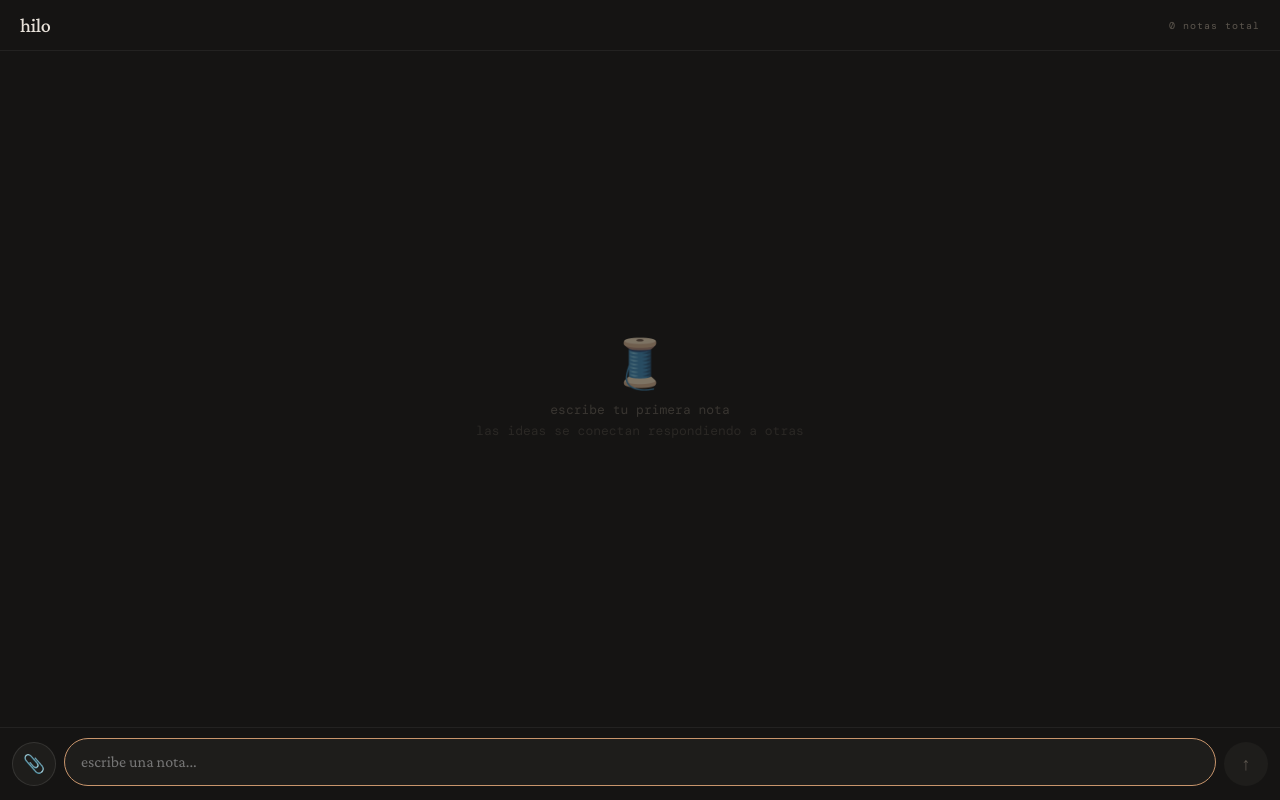
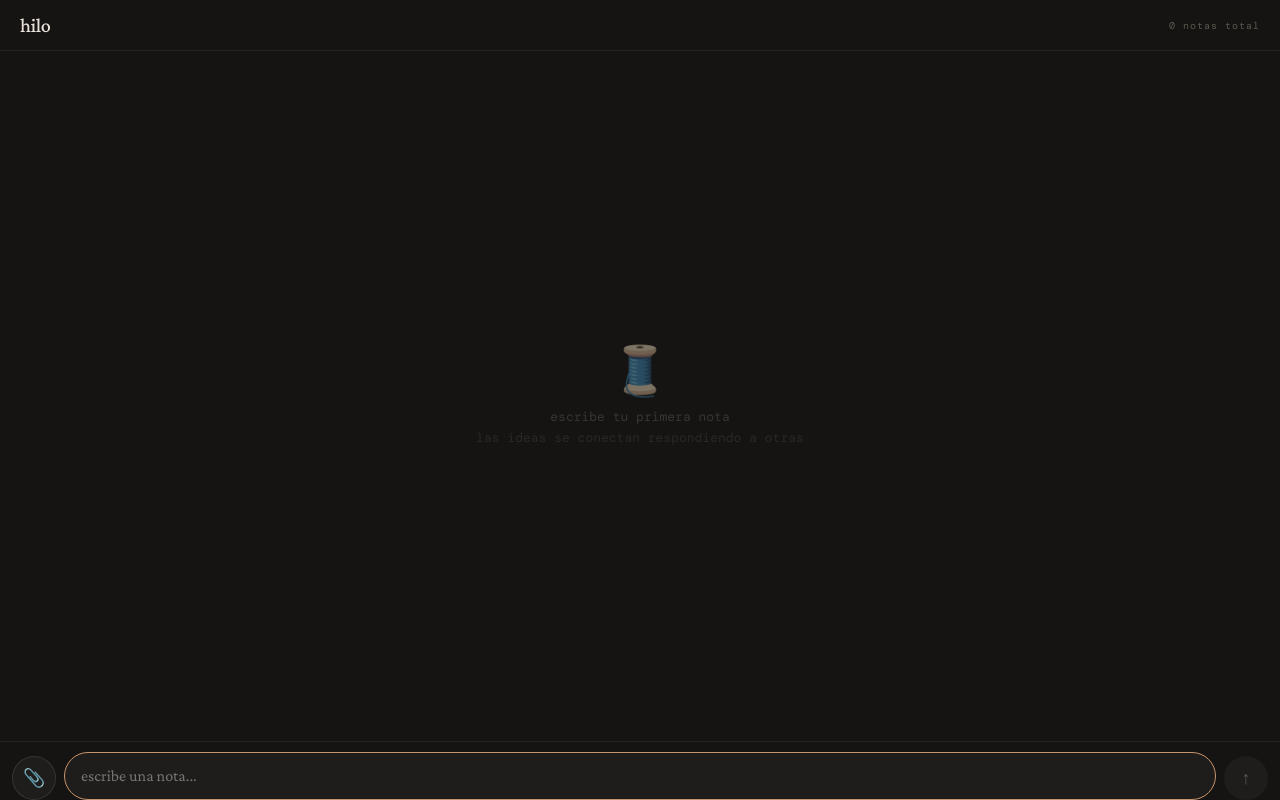
Before and after one commit to Elbastito/Hilo, a React (Vite) app: page / in a window 1280 px wide. Built offline with nearby package versions, Linux system fonts and the light colour scheme; a web font is replaced by a local one.

Commit message:
reducir padding bottom del input

```diff
--- a/src/Hilo.jsx
+++ b/src/Hilo.jsx
@@ -634,7 +634,7 @@ export default function Hilo() {
       </div>
 
       {!isSelectingTarget && (
-        <div style={{ padding: "10px 12px calc(14px + env(safe-area-inset-bottom))", borderTop: `1px solid ${T.border}`, flexShrink: 0, background: T.bg }}>
+        <div style={{ padding: "10px 12px env(safe-area-inset-bottom)", borderTop: `1px solid ${T.border}`, flexShrink: 0, background: T.bg }}>
           {(replyingTo || insertBeforeId) && (
             <div style={{
               display: "flex", alignItems: "center", justifyContent: "space-between", marginBottom: 8,
```
